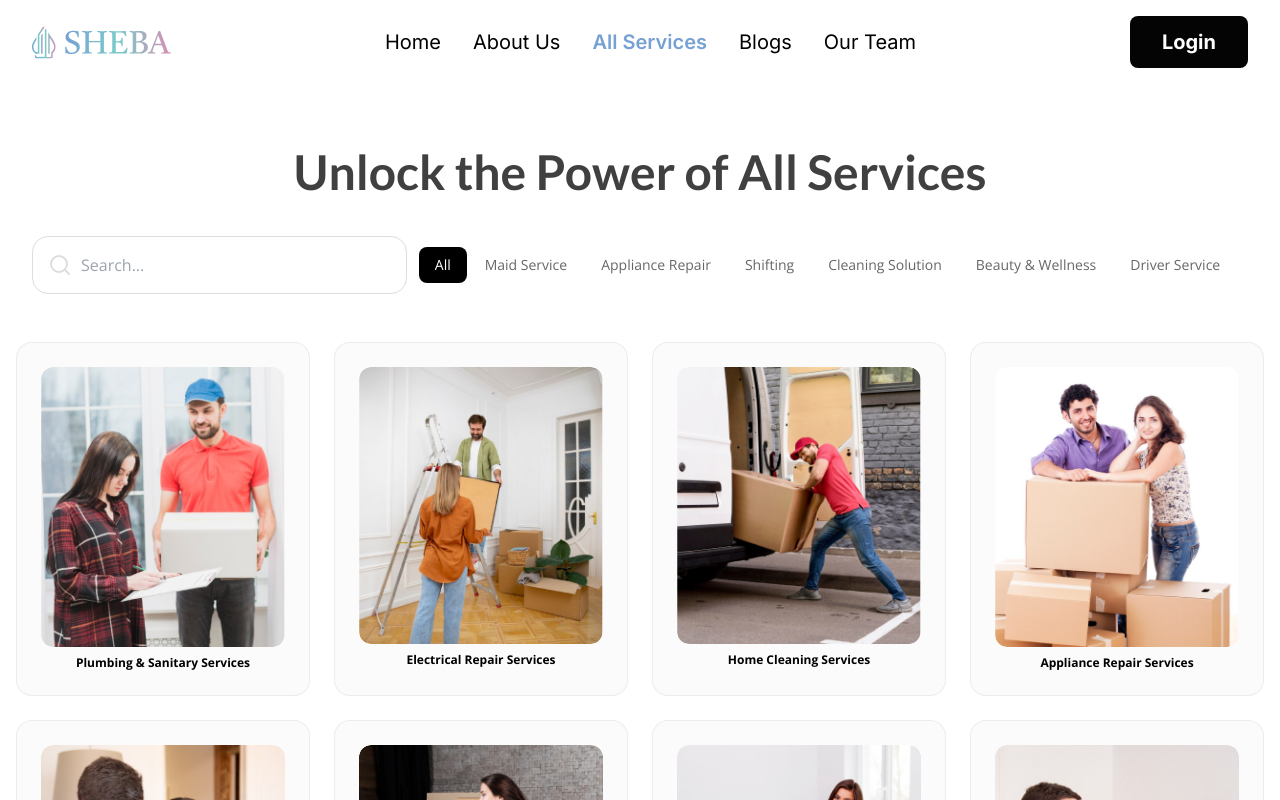
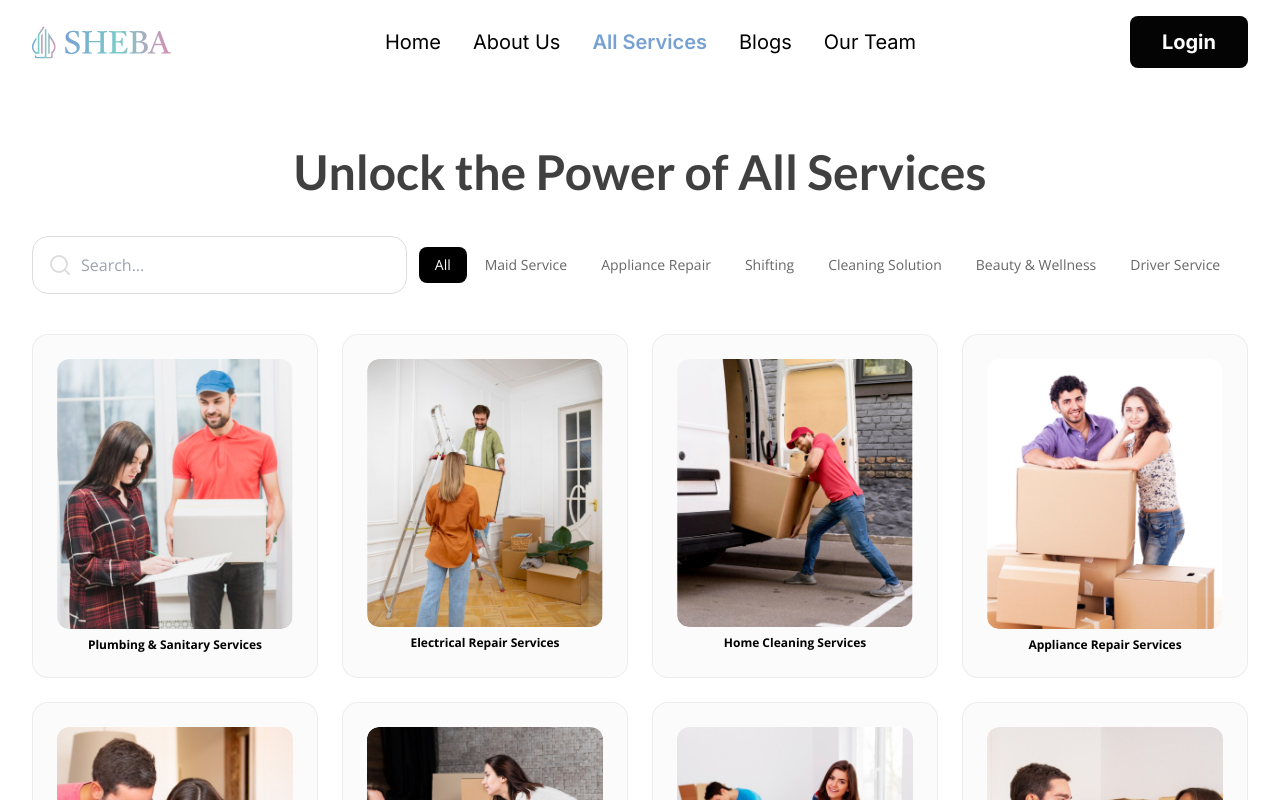
Before and after one commit to Biplob17h/AdhunikBD_NEXT, a Next.js app: page /categories in a window 1280 px wide. Shown: the top 800 px of the page. Built offline with nearby package versions, Linux system fonts and the light colour scheme.

Commit message:
feat(CategoriesPage): refactor services display to use ServicesOfCategorySection component

```diff
--- a/src/app/categories/page.jsx
+++ b/src/app/categories/page.jsx
@@ -1,11 +1,12 @@
 "use client";
 import CategoryFilter from "@/components/screens/categories/category-filter";
+import ServicesOfCategorySection from "@/components/screens/categories/services-of-category";
 import { recommendedServices } from "@/data/recommended.data";
 import { useState } from "react";
 
 const CategoriesPage = () => {
   const [activeCategory, setActiveCategory] = useState("all");
-   const [searchTerm, setSearchTerm] = useState("");
+  const [searchTerm, setSearchTerm] = useState("");
 
   const filteredServices = recommendedServices.filter((service) => {
     const matchesCategory =
@@ -18,28 +19,14 @@ const CategoriesPage = () => {
 
   return (
     <div>
-      <CategoryFilter setActiveCategory={setActiveCategory} activeCategory={activeCategory} searchTerm={searchTerm} setSearchTerm={setSearchTerm} />
+      <CategoryFilter
+        setActiveCategory={setActiveCategory}
+        activeCategory={activeCategory}
+        searchTerm={searchTerm}
+        setSearchTerm={setSearchTerm}
+      />
 
-      {/* Services Section */}
-      <div className="grid grid-cols-1 gap-6 p-4 sm:grid-cols-2 lg:grid-cols-4">
-        {filteredServices.map((service) => (
-          <div
-            key={service.id}
-            className="group cursor-pointer space-y-2 rounded-2xl border border-black/[0.06] bg-[#fbfbfb] p-6 text-center"
-          >
-            <div className="overflow-hidden rounded-xl">
-              <img
-                src={service.image}
-                className="h-full w-full rounded-xl object-cover transition-all duration-300 ease-in-out group-hover:scale-105"
-                alt={service.name}
-              />
-            </div>
-            <p className="text-xs font-bold text-black transition-all duration-300 ease-in-out group-hover:text-primary">
-              {service.name}
-            </p>
-          </div>
-        ))}
-      </div>
+      <ServicesOfCategorySection  filteredServices={filteredServices}/>
     </div>
   );
 };
--- a/src/components/screens/categories/category-filter.jsx
+++ b/src/components/screens/categories/category-filter.jsx
@@ -8,7 +8,7 @@ const CategoryFilter = ({
   setSearchTerm,
 }) => {
   return (
-    <section className="pb-8 pt-8 xl:pt-16">
+    <section className="pt-8 xl:pt-16">
       <div className="container_fluid">
         <h2 className="text-center text-3xl font-bold text-black/75 md:text-5xl">
           Unlock the Power of All Services
--- a/src/components/screens/categories/services-of-category.jsx
+++ b/src/components/screens/categories/services-of-category.jsx
@@ -1,12 +1,10 @@
-const ServicesOfCategorySection = () => {
+const ServicesOfCategorySection = ({ filteredServices }) => {
   return (
-    <div>
-      <h2>Shifting</h2>
-      <div className="mt-10 grid grid-cols-1 gap-6 sm:grid-cols-2 lg:grid-cols-4">
-        {recommendedServices.map((service) => (
-          <Link
+    <section className="pb-8 xl:pb-16">
+      <div className="container_fluid mt-10 grid grid-cols-1 gap-6 sm:grid-cols-2 lg:grid-cols-4">
+        {filteredServices.map((service) => (
+          <div
             key={service.id}
-            href={`/categories/${service.id}`}
             className="group cursor-pointer space-y-2 rounded-2xl border border-black/[0.06] bg-[#fbfbfb] p-6 text-center"
           >
             <div className="overflow-hidden rounded-xl">
@@ -19,10 +17,10 @@ const ServicesOfCategorySection = () => {
             <p className="text-xs font-bold text-black transition-all duration-300 ease-in-out group-hover:text-primary">
               {service.name}
             </p>
-          </Link>
+          </div>
         ))}
       </div>
-    </div>
+    </section>
   );
 };
 
```
